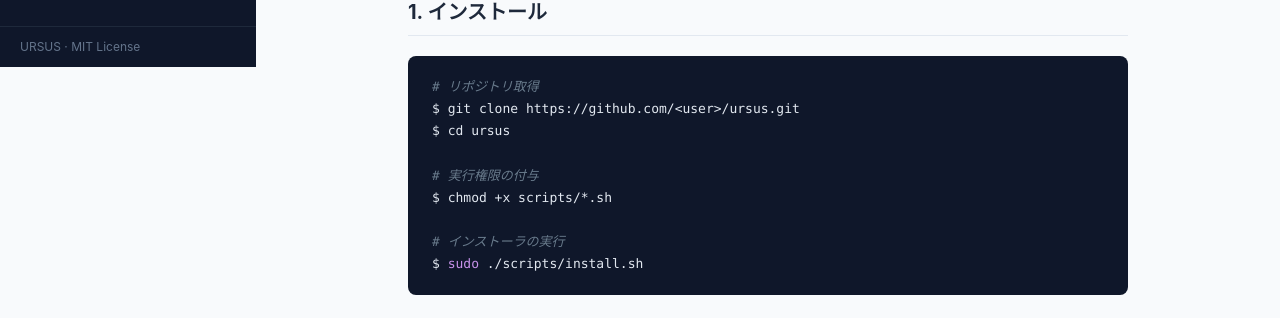
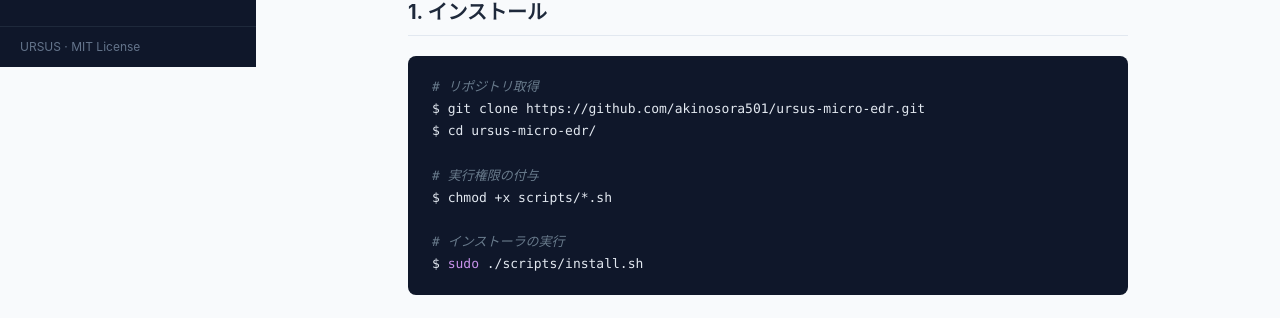
Before and after one commit to akinosora501/ursus-micro-edr, a plain HTML site: page docs/quickstart.html in a window 1280 px wide. Shown: the part 733-1051 px from the top of the page. Drawn offline with nearby package versions, Linux system fonts and the light colour scheme.

Commit message:
Update quickstart.html for installation instructions

```diff
--- a/docs/quickstart.html
+++ b/docs/quickstart.html
@@ -125,8 +125,8 @@ URSUS の sensor は <code>netlink</code> ソケットへのバインドや <cod
 
 <h2 id="install">1. インストール</h2>
 <pre><code><span class="tk-com"># リポジトリ取得</span>
-$ git clone https://github.com/&lt;user&gt;/ursus.git
-$ cd ursus
+$ git clone https://github.com/akinosora501/ursus-micro-edr.git
+$ cd ursus-micro-edr/
 
 <span class="tk-com"># 実行権限の付与</span>
 $ chmod +x scripts/*.sh
```
